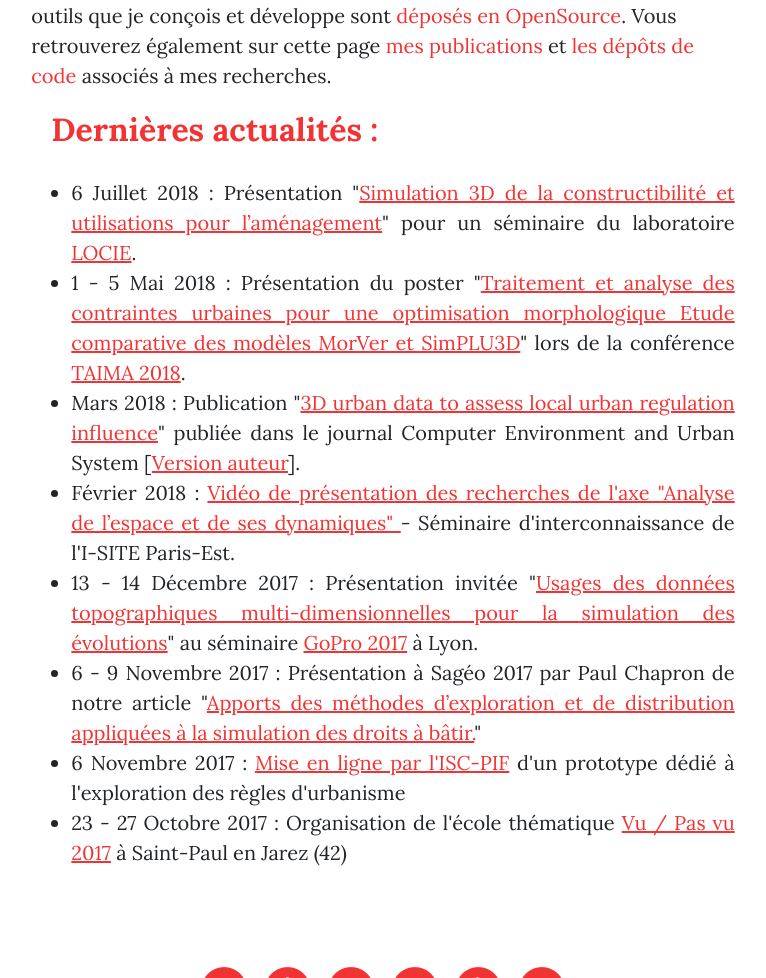
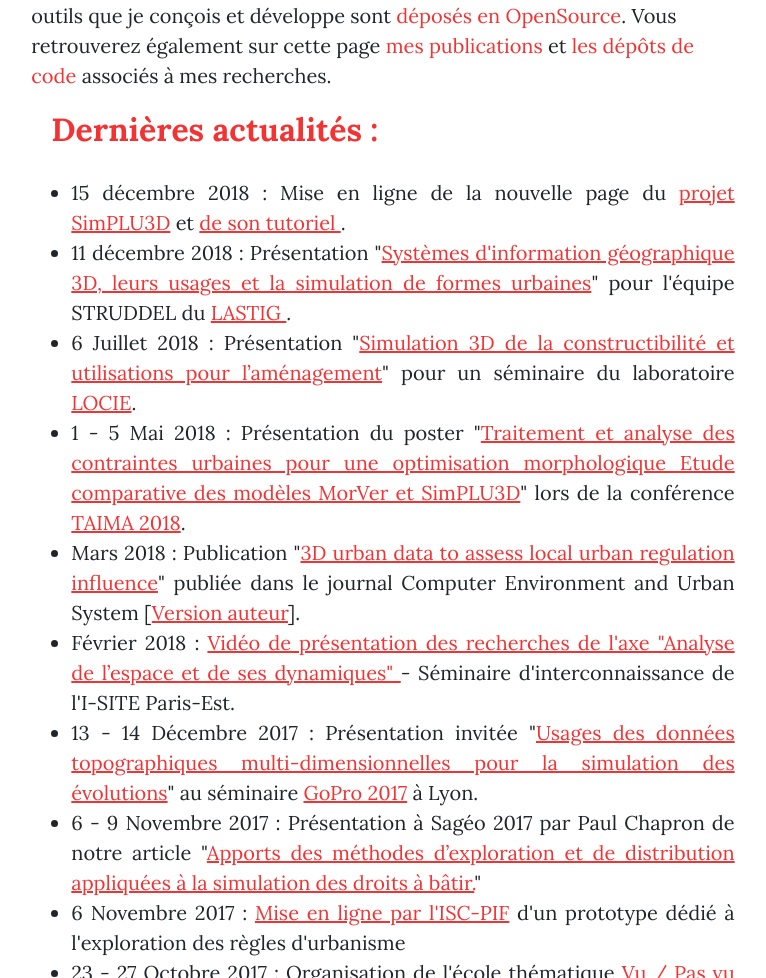
Before and after one commit to mbrasebin/MBrasebin.github.io, a website: page index.html in a window 1280 px wide. Shown: the part 1107-2085 px from the top of the page, without its empty margins (257-1023 px from the left). Drawn offline with nearby package versions, Linux system fonts and the light colour scheme.

Commit message:
Adding new news about SimPLU3D and Strudel presentation

```diff
--- a/index.html
+++ b/index.html
@@ -15,8 +15,8 @@
 
   <!-- Custom fonts for this template -->
   <link href="vendor/font-awesome/css/font-awesome.min.css" rel="stylesheet" type="text/css">
-  <link href='https://fonts.googleapis.com/css?family=Lora:400,700,400italic,700italic' rel='stylesheet' type='text/css'>
-  <link href='https://fonts.googleapis.com/css?family=Open+Sans:300italic,400italic,600italic,700italic,800italic,400,300,600,700,800' rel='stylesheet' type='text/css'>
+  <link href="https://fonts.googleapis.com/css?family=Lora:400,700,400italic,700italic" rel="stylesheet" type="text/css">
+  <link href="https://fonts.googleapis.com/css?family=Open+Sans:300italic,400italic,600italic,700italic,800italic,400,300,600,700,800" rel="stylesheet" type="text/css">
 
   <!-- Custom styles for this template -->
   <link href="css/clean-blog.css" rel="stylesheet">
@@ -105,6 +105,9 @@
             <h2> Dernières actualités : </h2>
             <p>
               <ul>
+                <li class="li-align">15 décembre 2018 : Mise en ligne de la nouvelle page du <a href="https://simplu3d.github.io/">projet SimPLU3D</a> et  <a href="https://simplu3d.github.io/simplu3D-tutorial/">de son tutoriel </a>.</li>
+                <li class="li-align">11 décembre 2018 : Présentation "<a href="./presentations/2018-STRUDEL.pdf">Systèmes d'information géographique 3D, leurs
+usages et la simulation de formes urbaines</a>" pour l'équipe STRUDDEL du <a href="http://recherche.ign.fr/">LASTIG </a>.</li>
                 <li class="li-align">6 Juillet 2018 : Présentation "<a href="./presentations/2018-LOCIE.pdf">Simulation 3D de la constructibilité et
 utilisations pour l’aménagement</a>" pour un séminaire du laboratoire
                   <a href="https://www.locie.univ-smb.fr/en/home/">LOCIE</a>.</li>
```
Also changed, not shown: 1 other file.
